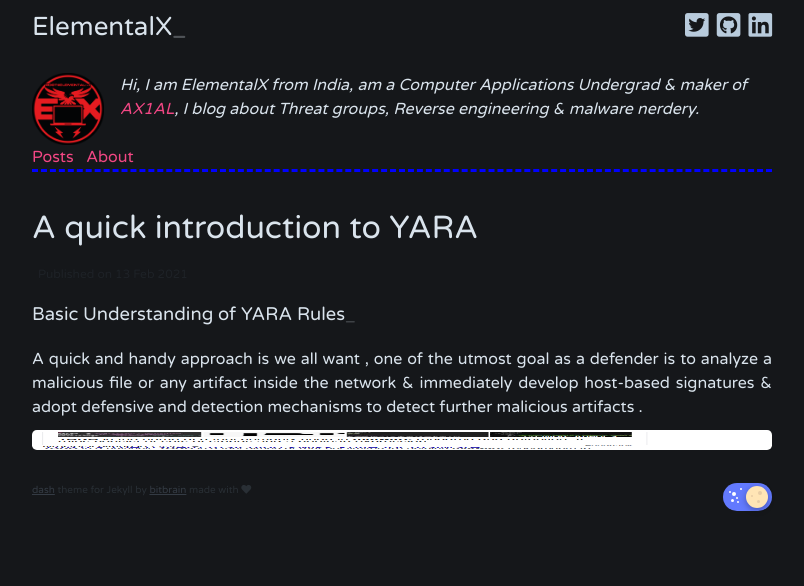
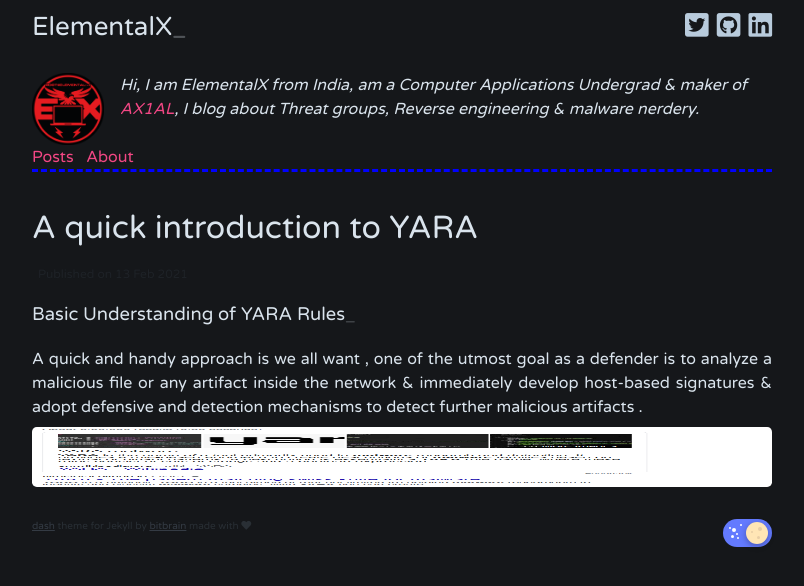
Before and after one commit to xelemental/xelemental.github.io, a Jekyll site: the page built from _posts/2021-02-13-readme.md, in a window 1280 px wide. Shown: the top 586 px of the page, without its empty margins (238-1042 px from the left). Built offline with Jekyll 4.4.1, drawn with Linux system fonts in a browser that asks for light colours; comment, search, counter and statistics services are not loaded.

Commit message:
Update 2021-02-13-readme.md

```diff
--- a/_posts/2021-02-13-readme.md
+++ b/_posts/2021-02-13-readme.md
@@ -10,4 +10,4 @@ Author : "ElementalX"
 
 A quick and handy approach is we all want , one of the utmost goal as a defender is to analyze a malicious file or any artifact inside the network & immediately develop host-based signatures & adopt defensive and detection mechanisms to detect further malicious artifacts .
 
-<img src="/assets/img/1xmznxhleFVE5eY9JVcJPUQ.png " alt="YARA" width="100" height="20">
+<img src="/assets/img/1xmznxhleFVE5eY9JVcJPUQ.png " alt="YARA" width="20" height="60">
```
